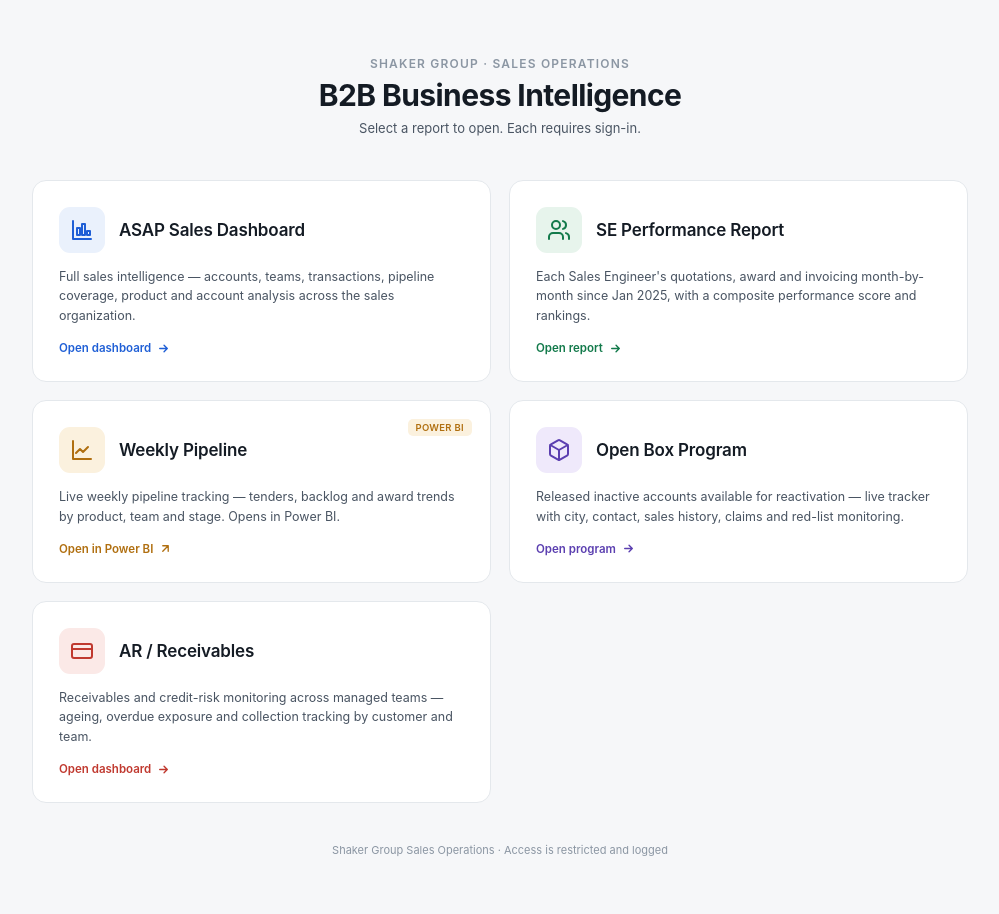
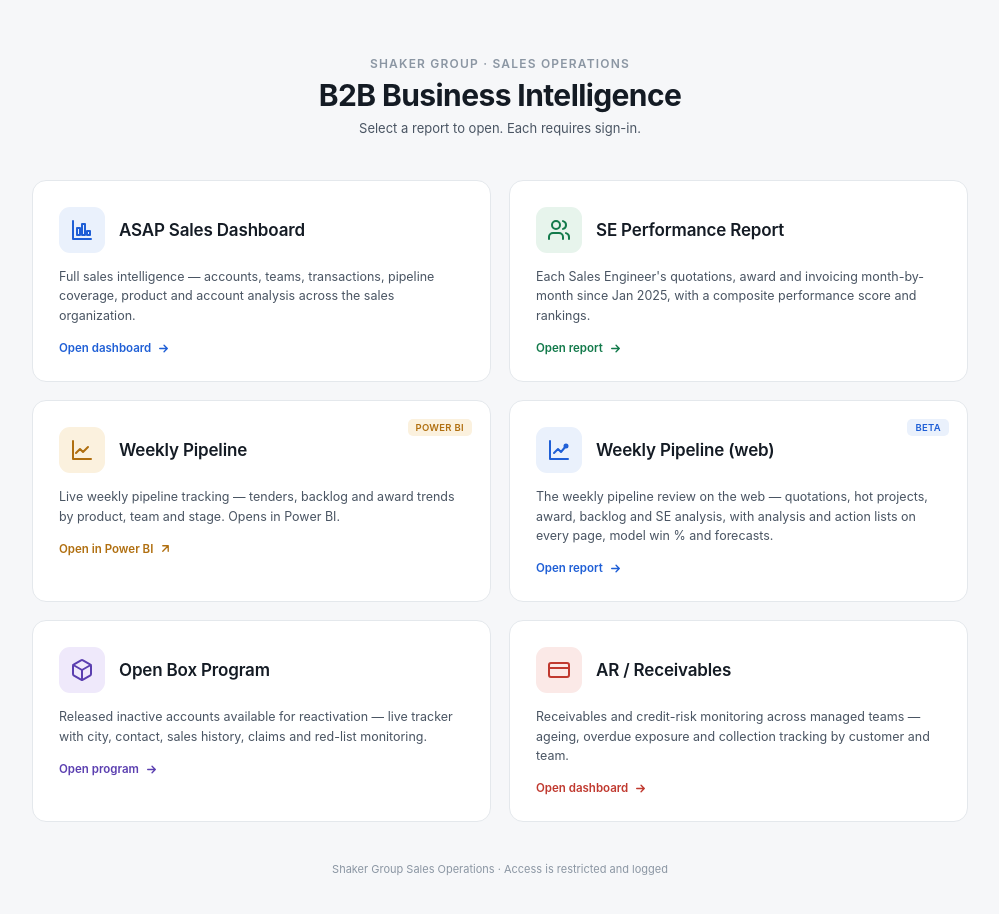
Before and after one commit to daeeabdulhaseeb/shaker-asap, a plain HTML site: page docs/menu.html in a window 1280 px wide. Shown: the whole page, without its empty margins (140-1139 px from the left). Drawn offline with Linux system fonts and the light colour scheme.

Commit message:
Menu: Weekly Pipeline (web) beta

```diff
--- a/docs/menu.html
+++ b/docs/menu.html
@@ -37,6 +37,7 @@ h1{font-size:30px;font-weight:680;letter-spacing:-0.02em;line-height:1.1}
 .f-blue{color:var(--blue)} .f-green{color:var(--green)} .f-amber{color:var(--amber)} .f-violet{color:var(--violet)} .f-red{color:#c0392f}
 .tag{position:absolute;top:18px;right:18px;font-size:9.5px;font-weight:600;padding:3px 8px;border-radius:5px;letter-spacing:0.03em;text-transform:uppercase}
 .tag-ext{background:var(--amber-soft);color:var(--amber)}
+.tag-beta{background:var(--blue-soft);color:var(--blue)}
 .footer{text-align:center;margin-top:40px;font-size:11px;color:var(--ink-faint)}
 @media(max-width:720px){.grid{grid-template-columns:1fr}.wrap{padding:36px 20px}h1{font-size:24px}}
 </style>
@@ -91,6 +92,20 @@ h1{font-size:30px;font-weight:680;letter-spacing:-0.02em;line-height:1.1}
       </div>
     </a>
 
+    <a class="card" href="https://daeeabdulhaseeb.github.io/shaker-asap/weekly_pipeline.html" target="_blank" rel="noopener" style="position:relative">
+      <span class="tag tag-beta">Beta</span>
+      <div class="card-top">
+        <div class="icon i-blue">
+          <svg viewBox="0 0 24 24" fill="none" stroke="currentColor" stroke-width="2" stroke-linecap="round" stroke-linejoin="round"><path d="M3 3v18h18"></path><path d="M7 15l4-4 3 3 5-6"></path><circle cx="19" cy="8" r="1.5"></circle></svg>
+        </div>
+        <h2>Weekly Pipeline (web)</h2>
+      </div>
+      <p>The weekly pipeline review on the web — quotations, hot projects, award, backlog and SE analysis, with analysis and action lists on every page, model win % and forecasts.</p>
+      <div class="card-foot f-blue">Open report
+        <svg width="13" height="13" viewBox="0 0 24 24" fill="none" stroke="currentColor" stroke-width="2.5" stroke-linecap="round" stroke-linejoin="round"><path d="M5 12h14M13 6l6 6-6 6"></path></svg>
+      </div>
+    </a>
+
     <a class="card" href="https://daeeabdulhaseeb.github.io/shaker-asap/asap.html#openbox" target="_blank" rel="noopener">
       <div class="card-top">
         <div class="icon i-violet">
```
